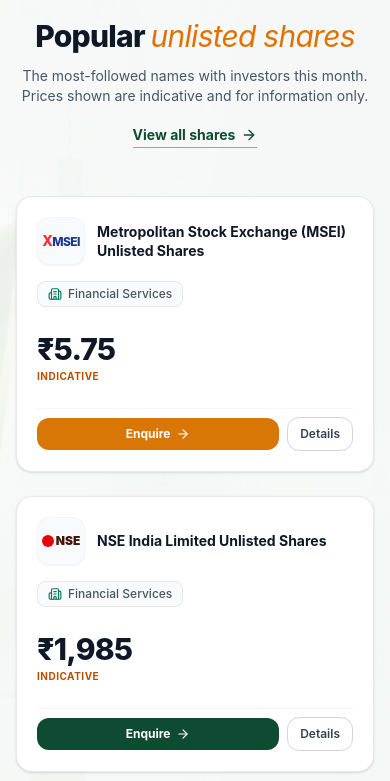
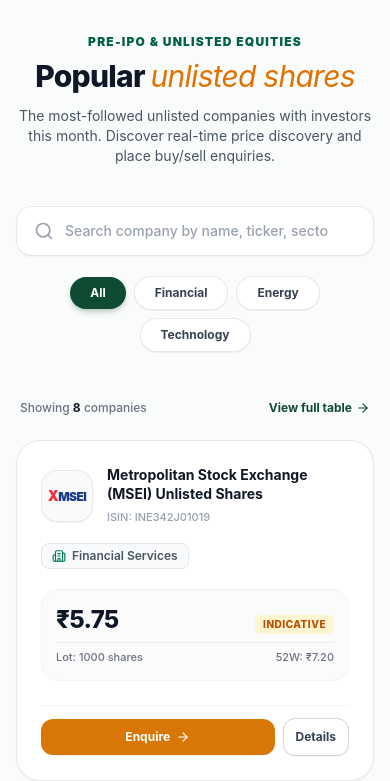
Before and after one commit to ARI-23o/Investment-Platform, a React (Vite) app: page / in a window 390 px wide. Shown: the part 3000-3781 px from the top of the page. Built offline with nearby package versions, Linux system fonts and the light colour scheme; no server answers.

Commit message:
feat: add real-time search and category filter pills (All, Financial, Energy, Technology) to Unlisted Shares section

```diff
--- a/src/components/UnlistedSharesSection.jsx
+++ b/src/components/UnlistedSharesSection.jsx
@@ -1,4 +1,4 @@
-import React, { useState } from "react";
+import React, { useState, useMemo } from "react";
 import {
   ArrowRight,
   Star,
@@ -10,14 +10,23 @@ import {
   Info,
   ShieldCheck,
   TrendingUp,
-  Cpu
+  Cpu,
+  Search,
+  X,
+  Coins
 } from "lucide-react";
 import { UNLISTED_SHARES } from "../data/sharesData";
 
 export default function UnlistedSharesSection({ onSelectShare, onEnquireShare, onViewAllShares }) {
-  const [filter, setFilter] = useState("all");
+  const [searchQuery, setSearchQuery] = useState("");
+  const [selectedCategory, setSelectedCategory] = useState("all");
 
-  const sharesToDisplay = UNLISTED_SHARES.slice(0, 4);
+  const categories = [
+    { id: "all", label: "All" },
+    { id: "financial", label: "Financial" },
+    { id: "energy", label: "Energy" },
+    { id: "technology", label: "Technology" },
+  ];
 
   const getCategoryIcon = (category) => {
     switch (category) {
@@ -32,55 +41,132 @@ export default function UnlistedSharesSection({ onSelectShare, onEnquireShare, o
     }
   };
 
+  // Filter logic based on Category and Search Query
+  const filteredShares = useMemo(() => {
+    return UNLISTED_SHARES.filter((share) => {
+      // Category check
+      let matchesCategory = true;
+      if (selectedCategory === "financial") {
+        matchesCategory = share.category.includes("Financial") || (share.sector && share.sector.includes("Exchange"));
+      } else if (selectedCategory === "energy") {
+        matchesCategory = share.category.includes("Energy") || share.category.includes("Power");
+      } else if (selectedCategory === "technology") {
+        matchesCategory = share.category.includes("Technology") || (share.sector && (share.sector.includes("Technology") || share.sector.includes("Tech")));
+      }
+
+      // Search check
+      const q = searchQuery.trim().toLowerCase();
+      const matchesSearch = !q ||
+        share.name.toLowerCase().includes(q) ||
+        share.shortName.toLowerCase().includes(q) ||
+        share.code.toLowerCase().includes(q) ||
+        share.isin.toLowerCase().includes(q) ||
+        share.category.toLowerCase().includes(q);
+
+      return matchesCategory && matchesSearch;
+    });
+  }, [selectedCategory, searchQuery]);
+
   return (
-    <section id="unlisted-shares" className="py-16 bg-[#f9faf9] border-t border-gray-100 relative overflow-hidden">
-      {/* Background Upward Arrow Chart Matching Page 2 */}
-      <div className="absolute top-0 right-0 w-full h-full pointer-events-none opacity-15 select-none overflow-hidden">
-        <img
-          src="/assets/growth_chart.jpg"
-          alt=""
-          className="w-full h-full object-cover object-right-top"
-        />
-      </div>
-
+    <section id="unlisted-shares" className="py-20 bg-[#fafcfb] border-t border-gray-100 relative overflow-hidden">
       <div className="max-w-7xl mx-auto px-4 sm:px-6 lg:px-8 relative z-10">
 
         {/* Section Header */}
-        <div className="text-center max-w-3xl mx-auto mb-12">
-          <h2 className="text-3xl sm:text-4xl font-extrabold text-gray-900 tracking-tight">
+        <div className="text-center max-w-3xl mx-auto mb-10">
+          <div className="text-xs font-black uppercase tracking-widest text-emerald-800 mb-2">
+            PRE-IPO & UNLISTED EQUITIES
+          </div>
+          <h2 className="text-3xl sm:text-4xl lg:text-5xl font-extrabold text-gray-900 tracking-tight">
             Popular{" "}
-            <span className="font-serif-accent italic font-normal text-amber-600 text-3xl sm:text-4xl">
+            <span className="font-serif-accent italic font-normal text-amber-600">
               unlisted shares
             </span>
           </h2>
-          <p className="mt-3 text-sm sm:text-base text-gray-600">
-            The most-followed names with investors this month. Prices shown are indicative and for information only.
+          <p className="mt-3 text-sm sm:text-base text-gray-600 font-normal">
+            The most-followed unlisted companies with investors this month. Discover real-time price discovery and place buy/sell enquiries.
           </p>
+        </div>
 
-          <div className="mt-4">
+        {/* Search Bar & Category Filters Block */}
+        <div className="max-w-3xl mx-auto mb-12 space-y-5">
+
+          {/* [ 🔍 Search company... ] */}
+          <div className="relative">
+            <div className="absolute inset-y-0 left-0 pl-4.5 flex items-center pointer-events-none text-gray-400">
+              <Search className="w-5 h-5" />
+            </div>
+            <input
+              type="text"
+              value={searchQuery}
+              onChange={(e) => setSearchQuery(e.target.value)}
+              placeholder="Search company by name, ticker, sector or ISIN..."
+              className="w-full pl-12 pr-11 py-3.5 bg-white border border-gray-200/90 rounded-2xl text-sm sm:text-base font-medium text-gray-900 placeholder-gray-400 focus:outline-none focus:ring-2 focus:ring-[#0f4b32]/20 focus:border-[#0f4b32] shadow-xs transition-all"
+            />
+            {searchQuery && (
+              <button
+                type="button"
+                onClick={() => setSearchQuery("")}
+                className="absolute inset-y-0 right-0 pr-4 flex items-center text-gray-400 hover:text-gray-600 transition-colors cursor-pointer"
+                title="Clear search"
+              >
+                <X className="w-4 h-4" />
+              </button>
+            )}
+          </div>
+
+          {/* Category Filter Pills: [ All ] [ Financial ] [ Energy ] [ Technology ] */}
+          <div className="flex flex-wrap items-center justify-center gap-2 sm:gap-3">
+            {categories.map((cat) => {
+              const isSelected = selectedCategory === cat.id;
+              return (
+                <button
+                  key={cat.id}
+                  onClick={() => setSelectedCategory(cat.id)}
+                  className={`px-5 py-2 rounded-full text-xs sm:text-sm font-bold transition-all duration-200 cursor-pointer ${
+                    isSelected
+                      ? "bg-[#0f4b32] text-white shadow-md shadow-emerald-950/20"
+                      : "bg-white text-gray-700 hover:bg-gray-50 border border-gray-200/90 shadow-2xs hover:text-gray-900"
+                  }`}
+                >
+                  {cat.label}
+                </button>
+              );
+            })}
+          </div>
+
+        </div>
+
+        {/* Results Counter */}
+        <div className="flex items-center justify-between mb-6 px-1 text-xs text-gray-500 font-medium">
+          <div>
+            Showing <strong className="text-gray-900">{filteredShares.length}</strong> {filteredShares.length === 1 ? "company" : "companies"}
+            {selectedCategory !== "all" && <span> in <strong className="text-emerald-900 capitalize">{selectedCategory}</strong></span>}
+            {searchQuery && <span> matching "<strong className="text-gray-900">{searchQuery}</strong>"</span>}
+          </div>
+
           <button
             onClick={onViewAllShares}
-              className="inline-flex items-center gap-1.5 text-sm font-bold text-[#0f4b32] hover:text-emerald-800 transition-colors border-b border-emerald-600/60 pb-0.5 cursor-pointer"
+            className="inline-flex items-center gap-1 text-xs font-bold text-[#0f4b32] hover:text-emerald-800 transition-colors cursor-pointer"
           >
-              <span>View all shares</span>
-              <ArrowRight className="w-4 h-4" />
+            <span>View full table</span>
+            <ArrowRight className="w-3.5 h-3.5" />
           </button>
         </div>
-        </div>
 
-        {/* 4 Cards Grid matching PDF layout */}
+        {/* Cards Grid */}
+        {filteredShares.length > 0 ? (
           <div className="grid grid-cols-1 sm:grid-cols-2 lg:grid-cols-4 gap-6">
-          {sharesToDisplay.map((share) => {
+            {filteredShares.map((share) => {
               const isGreenButton = share.color === "emerald";
 
               return (
                 <div
                   key={share.id}
-                className="relative bg-white rounded-2xl p-5 border border-gray-200/90 shadow-sm hover:shadow-xl transition-all duration-300 flex flex-col justify-between group hover:-translate-y-1"
+                  className="relative bg-white rounded-3xl p-6 border border-gray-200/90 shadow-xs hover:shadow-xl transition-all duration-300 flex flex-col justify-between group hover:-translate-y-1"
                 >
                   {/* Popular Ribbon Tag */}
                   {share.popular && (
-                  <div className="absolute -top-3.5 -right-2 bg-gradient-to-r from-emerald-800 to-emerald-950 text-white text-[10px] font-extrabold uppercase px-3 py-1 rounded-full shadow-md flex items-center gap-1">
+                    <div className="absolute -top-3 right-4 bg-gradient-to-r from-emerald-800 to-[#0f4b32] text-white text-[10px] font-extrabold uppercase px-3 py-1 rounded-full shadow-md flex items-center gap-1 tracking-wider">
                       <Star className="w-3 h-3 fill-amber-400 text-amber-400" />
                       <span>POPULAR</span>
                     </div>
@@ -88,67 +174,89 @@ export default function UnlistedSharesSection({ onSelectShare, onEnquireShare, o
 
                   <div>
                     {/* Company Logo Header & Title */}
-                  <div className="flex items-center gap-3 mb-4">
+                    <div className="flex items-center gap-3.5 mb-4">
                       {/* Dynamic Logo Representation */}
-                    <div className="w-12 h-12 rounded-xl bg-gray-50 border border-gray-100 flex items-center justify-center p-2 shadow-xs group-hover:scale-105 transition-transform shrink-0">
+                      <div className="w-13 h-13 rounded-2xl bg-gray-50 border border-gray-200/80 flex items-center justify-center p-2 shadow-2xs group-hover:scale-105 transition-transform shrink-0">
                         {share.code === "XMSEI" && (
-                        <div className="font-extrabold text-xs tracking-tighter">
+                          <div className="font-black text-xs tracking-tighter">
                             <span className="text-red-500 text-sm">X</span>
                             <span className="text-blue-900">MSEI</span>
                           </div>
                         )}
                         {share.code === "ONSE" && (
-                        <div className="flex items-center gap-0.5">
-                          <span className="w-3 h-3 rounded-full bg-red-600 inline-block"></span>
-                          <span className="font-black text-xs text-orange-950">NSE</span>
+                          <div className="flex items-center gap-1 font-black text-xs text-orange-950">
+                            <span className="w-2.5 h-2.5 rounded-full bg-red-600"></span>
+                            <span>NSE</span>
                           </div>
                         )}
                         {share.code === "HPX" && (
-                        <div className="font-black text-xs text-emerald-900 tracking-wider">
+                          <div className="font-black text-xs text-emerald-800 tracking-wider">
                             HPX
                           </div>
                         )}
                         {share.code === "onix" && (
-                        <div className="font-bold text-xs text-amber-900 lowercase tracking-tight">
+                          <div className="font-bold text-xs text-amber-700 lowercase tracking-tight">
                             onix
                           </div>
                         )}
                         {share.code === "SI" && (
-                        <div className="font-bold text-xs text-emerald-800">
-                          SI
+                          <div className="font-black text-xs text-emerald-800">
+                            SRIT
+                          </div>
+                        )}
+                        {share.code === "HDB" && (
+                          <div className="font-black text-xs text-blue-900">
+                            HDB
+                          </div>
+                        )}
+                        {share.code === "BOAT" && (
+                          <div className="font-black text-[11px] text-red-600 tracking-tighter uppercase">
+                            boAt
+                          </div>
+                        )}
+                        {share.code === "WAAREE" && (
+                          <div className="font-black text-[10px] text-emerald-900 uppercase tracking-tighter">
+                            WAAREE
                           </div>
                         )}
                       </div>
 
                       <div className="overflow-hidden">
-                      <h3 className="font-bold text-gray-900 text-sm leading-snug line-clamp-2">
+                        <h3 className="font-bold text-gray-900 text-sm sm:text-base leading-snug line-clamp-2 group-hover:text-emerald-900 transition-colors">
                           {share.name}
                         </h3>
+                        <span className="text-[11px] text-gray-400 font-medium">ISIN: {share.isin}</span>
                       </div>
                     </div>
 
                     {/* Category Pill */}
-                  <div className="inline-flex items-center gap-1.5 px-2.5 py-1 rounded-lg bg-gray-50 border border-gray-200 text-xs font-medium text-gray-600 mb-6">
+                    <div className="inline-flex items-center gap-1.5 px-2.5 py-1 rounded-lg bg-gray-50 border border-gray-200 text-xs font-semibold text-gray-600 mb-5">
                       {getCategoryIcon(share.category)}
                       <span>{share.category}</span>
                     </div>
 
                     {/* Price Block */}
-                  <div className="mb-6">
-                    <div className="text-3xl font-extrabold text-gray-900 tracking-tight">
+                    <div className="mb-6 p-3.5 rounded-2xl bg-gray-50/70 border border-gray-100">
+                      <div className="flex items-baseline justify-between">
+                        <span className="text-2xl sm:text-3xl font-extrabold text-gray-900 tracking-tight">
                           ₹{share.price.toLocaleString("en-IN")}
+                        </span>
+                        <span className="text-[10px] font-extrabold tracking-wider text-amber-700 uppercase bg-amber-100/80 px-2 py-0.5 rounded-md">
+                          INDICATIVE
+                        </span>
                       </div>
-                    <div className="text-[10px] font-bold tracking-wider text-amber-700 uppercase mt-0.5">
-                      INDICATIVE
+                      <div className="flex items-center justify-between text-[11px] text-gray-500 font-medium mt-1.5 pt-1.5 border-t border-gray-200/60">
+                        <span>Lot: {share.lotSize > 0 ? `${share.lotSize} shares` : "Flexible"}</span>
+                        <span>52W: {share.high52}</span>
                       </div>
                     </div>
                   </div>
 
                   {/* Card Action Buttons matching PDF */}
-                <div className="flex items-center gap-2 pt-2 border-t border-gray-100">
+                  <div className="flex items-center gap-2 pt-3 border-t border-gray-100">
                     <button
                       onClick={() => onEnquireShare(share)}
-                    className={`flex-1 flex items-center justify-center gap-1.5 py-2 px-3 rounded-xl text-xs font-bold text-white transition-all duration-200 cursor-pointer ${
+                      className={`flex-1 flex items-center justify-center gap-1.5 py-2.5 px-3 rounded-xl text-xs font-bold text-white transition-all duration-200 cursor-pointer shadow-xs hover:shadow-md ${
                         isGreenButton
                           ? "bg-[#0f4b32] hover:bg-[#093523]"
                           : "bg-[#d97706] hover:bg-[#b45309]"
@@ -160,7 +268,7 @@ export default function UnlistedSharesSection({ onSelectShare, onEnquireShare, o
 
                     <button
                       onClick={() => onSelectShare(share)}
-                    className="py-2 px-3 rounded-xl text-xs font-semibold bg-white hover:bg-gray-50 text-gray-700 border border-gray-300 transition-colors cursor-pointer"
+                      className="py-2.5 px-3 rounded-xl text-xs font-bold bg-white hover:bg-gray-50 text-gray-700 border border-gray-300 transition-colors cursor-pointer shadow-2xs hover:text-gray-900"
                     >
                       Details
                     </button>
@@ -170,6 +278,27 @@ export default function UnlistedSharesSection({ onSelectShare, onEnquireShare, o
               );
             })}
           </div>
+        ) : (
+          /* Empty Search Results State */
+          <div className="text-center py-16 px-4 bg-white rounded-3xl border border-dashed border-gray-200 max-w-md mx-auto">
+            <div className="w-14 h-14 rounded-2xl bg-gray-50 text-gray-400 flex items-center justify-center mx-auto mb-4">
+              <Search className="w-6 h-6" />
+            </div>
+            <h3 className="text-base font-bold text-gray-900 mb-1">No unlisted companies found</h3>
+            <p className="text-xs text-gray-500 mb-5">
+              We couldn't find any companies matching your search filters. Try a different keyword or category.
+            </p>
+            <button
+              onClick={() => {
+                setSearchQuery("");
+                setSelectedCategory("all");
+              }}
+              className="px-5 py-2 rounded-full text-xs font-bold bg-[#0f4b32] text-white hover:bg-[#093523] transition-colors cursor-pointer"
+            >
+              Reset Filters
+            </button>
+          </div>
+        )}
 
       </div>
     </section>
--- a/src/data/sharesData.js
+++ b/src/data/sharesData.js
@@ -81,17 +81,74 @@ export const UNLISTED_SHARES = [
     shortName: "SRIT India",
     code: "SI",
     category: "Technology",
-    price: 0,
+    price: 38,
     indicative: true,
-    lotSize: 0,
+    lotSize: 100,
     isin: "INE307K01028",
     status: "DRHP FILED",
-    high52: "-",
-    low52: "-",
-    marketCap: "₹0 Cr",
+    high52: "₹45.00",
+    low52: "₹28.00",
+    marketCap: "₹450 Cr",
     popular: false,
-    description: "SRIT India Limited is engaged in delivering technology-driven solutions and services with a focus on innovation, quality, and customer satisfaction. The company continues to strengthen its presence through strategic initiatives and sustainable growth.",
+    description: "SRIT India Limited is engaged in delivering technology-driven solutions and services with a focus on innovation, quality, and healthcare IT systems.",
     sector: "Information Technology & Healthcare IT",
     color: "emerald",
   },
+  {
+    id: "hdb",
+    name: "HDB Financial Services Limited",
+    shortName: "HDB Financial",
+    code: "HDB",
+    category: "Financial Services",
+    price: 1120,
+    indicative: true,
+    lotSize: 50,
+    isin: "INE756I01014",
+    status: "IPO READY",
+    high52: "₹1,280",
+    low52: "₹890",
+    marketCap: "₹88,500 Cr",
+    popular: true,
+    description: "HDB Financial Services is a leading non-banking financial company (NBFC) in India promoted by HDFC Bank, catering to growing financial needs of retail and commercial customers.",
+    sector: "Non-Banking Financial Company (NBFC)",
+    color: "emerald",
+  },
+  {
+    id: "boat",
+    name: "Imagine Marketing Limited (boAt)",
+    shortName: "boAt Lifestyle",
+    code: "BOAT",
+    category: "Technology",
+    price: 840,
+    indicative: true,
+    lotSize: 50,
+    isin: "INE002N01028",
+    status: "DRHP PLANNED",
+    high52: "₹1,020",
+    low52: "₹680",
+    marketCap: "₹12,400 Cr",
+    popular: true,
+    description: "Imagine Marketing Limited (boAt) is India's leading consumer tech and wearable electronics company providing audio and smart accessories.",
+    sector: "Consumer Tech & IoT",
+    color: "amber",
+  },
+  {
+    id: "waaree",
+    name: "Waaree Renewable Technologies",
+    shortName: "Waaree Solar",
+    code: "WAAREE",
+    category: "Renewable Energy",
+    price: 1650,
+    indicative: true,
+    lotSize: 25,
+    isin: "INE284C01018",
+    status: "ACTIVE",
+    high52: "₹1,890",
+    low52: "₹1,120",
+    marketCap: "₹17,200 Cr",
+    popular: false,
+    description: "Waaree Renewable Technologies is one of India's premier solar EPC and solar photovoltaic panel manufacturing conglomerates.",
+    sector: "Clean Energy & Solar EPC",
+    color: "emerald",
+  },
 ];
```
Lines whose indentation alone changed are shown as unchanged.
